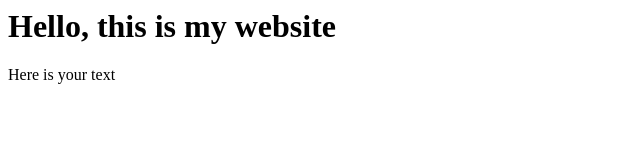
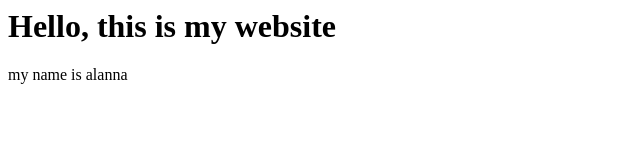
Before and after one commit to ariamour/web, a plain HTML site: page index.html in a window 1280 px wide. Shown: the full height of the page, 0-640 px from the left. Drawn offline with Linux system fonts and the light colour scheme.

Commit message:
Update index.html

```diff
--- a/index.html
+++ b/index.html
@@ -1,2 +1,2 @@
 <h1>Hello, this is my website </h1>
-<p>Here is your text</p>
+<p>my name is alanna</p>
```
